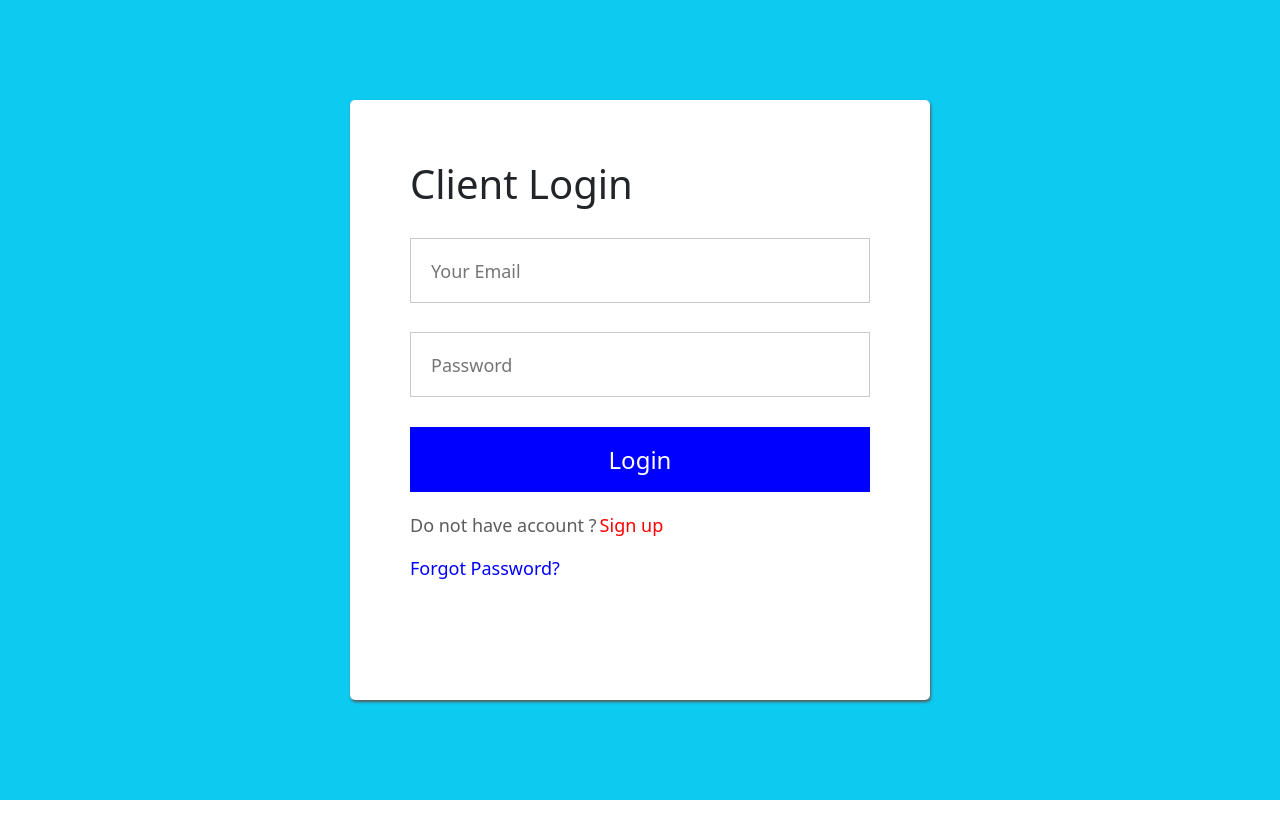
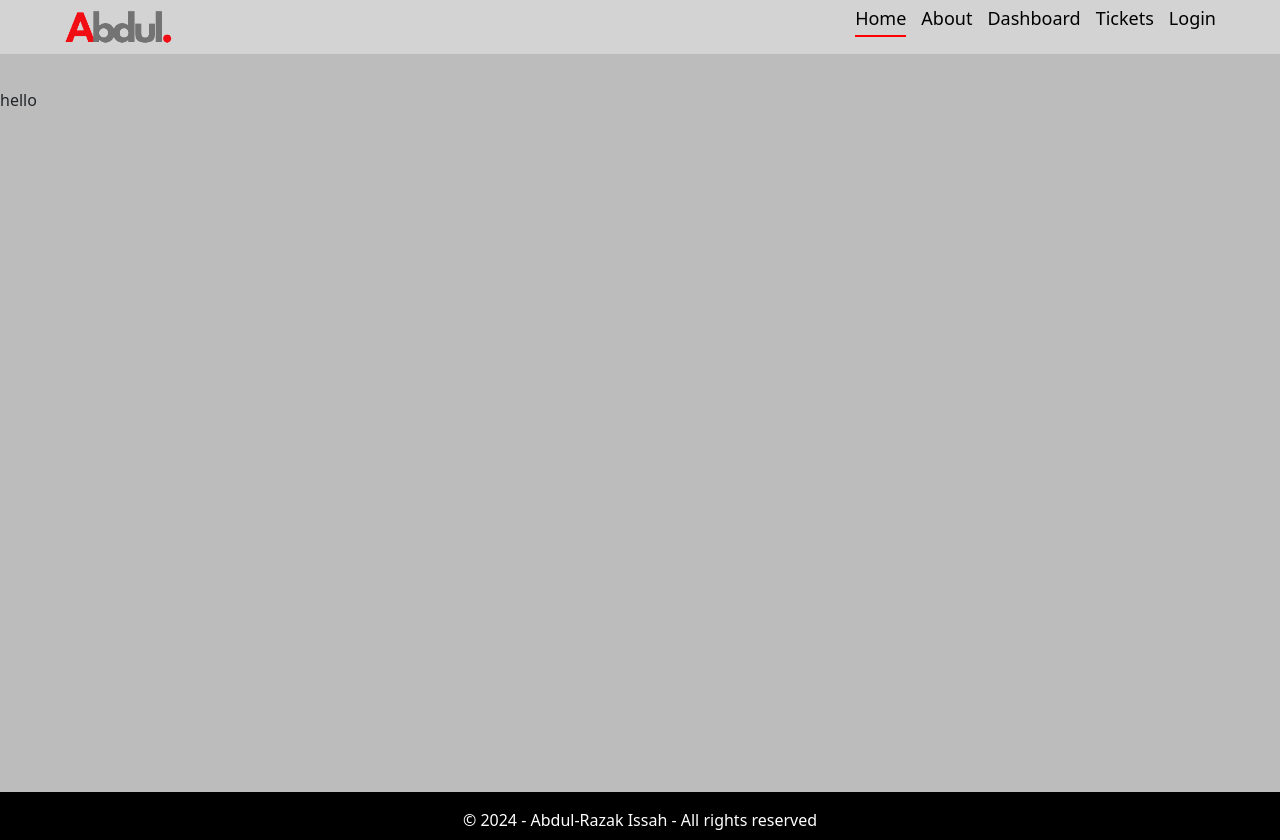
Before and after one commit to zakus2023/crm-frontend-abdul, a React (Create React App) app: page / in a window 1280 px wide. Before the commit the page ends 800 px from the top, so only its background shows below. Built offline with nearby package versions, Linux system fonts and the light colour scheme.

Commit message:
added layout

```diff
--- a/src/App.css
+++ b/src/App.css
@@ -0,0 +1,21 @@
+.default-layout {
+  display: grid;
+  grid-template-rows: 88px auto 3rem;
+  grid-template-areas: "header" "main" "footer";
+}
+
+header {
+  grid-area: header;
+}
+
+main {
+  grid-area: main;
+  min-height: 88vh;
+}
+
+footer {
+  grid-area: footer;
+  background: black;
+  color: white;
+  padding: 1rem;
+}
--- a/src/App.js
+++ b/src/App.js
@@ -2,11 +2,15 @@
 import './App.css';
 import 'bootstrap/dist/css/bootstrap.min.css';
 import Entry from './Pages/Entry/Entry';
+import DefaultLayout from './Layout/DefaultLayout';
 
 function App() {
   return (
     <div className="App">
-      <Entry/>
+      {/* <Entry/> */}
+      <DefaultLayout>
+    hello
+      </DefaultLayout>
     </div>
   );
 }
--- a/src/Components/ClientLogin.jsx
+++ b/src/Components/ClientLogin.jsx
@@ -11,7 +11,6 @@ const ClientLogin = ({
 }) => {
   return (
     <div>
-
       <div className="login-container">
         <h1 className="sigin">Client Login</h1>
         <form onSubmit={handleSubmit}>
@@ -40,7 +39,8 @@ const ClientLogin = ({
         <p className="login">
           Do not have account ?<span>Sign up</span>
         </p>
-        <a className="forgot"
+        <a
+          className="forgot"
           onClick={() => {
             handleSwitch("reset");
           }}
@@ -57,7 +57,7 @@ const ClientLogin = ({
 
 ClientLogin.prototype = {
   handleChange: func.isRequired,
-  handleSwitch:func.isRequired,
+  handleSwitch: func.isRequired,
   email: PropTypes.string.isRequired,
   pass: PropTypes.string.isRequired,
 };
--- /dev/null
+++ b/src/Layout/DefaultLayout.jsx
@@ -0,0 +1,19 @@
+import React from "react";
+import Header from "./Partials/Header";
+import Footer from "./Partials/Footer";
+
+const DefaultLayout = ({ children }) => {
+  return (
+    <div className="default-layout">
+      <header className="header">
+        <Header />
+      </header>
+      <main className="main">{children}</main>
+      <footer className="footer">
+        <Footer />
+      </footer>
+    </div>
+  );
+};
+
+export default DefaultLayout;
--- /dev/null
+++ b/src/Layout/Partials/Footer.css
@@ -0,0 +1,3 @@
+.footer p{
+    text-align: center;
+}
--- /dev/null
+++ b/src/Layout/Partials/Footer.jsx
@@ -0,0 +1,14 @@
+import React from "react";
+import "../Partials/Footer.css";
+
+const Footer = () => {
+  return (
+    <div className="footer">
+      <p className="copyright">
+        &copy; 2024 - Abdul-Razak Issah - All rights reserved
+      </p>
+    </div>
+  );
+};
+
+export default Footer;
--- /dev/null
+++ b/src/Layout/Partials/Header.css
@@ -0,0 +1,157 @@
+body {
+    background: #bdbcbc;
+    transition: background 0.5s;
+  }
+
+  nav {
+    display: flex;
+    align-items: center;
+    justify-content: space-between;
+    background: lightgrey;
+    padding: 5px 5%;
+    box-shadow: 0, 0, 0, 0.1;
+  }
+
+  .logo {
+    width: 110px;
+    margin-right: 45px;
+  }
+
+  .nav-left,
+  .nav-right {
+    display: flex;
+    align-items: center;
+  }
+  .search-box {
+    background: #efefef;
+    width: 500px;
+    border-radius: 20px;
+    padding: 0 15px;
+    align-items: center;
+    display: flex;
+    gap: 5px;
+  }
+
+  .search-box .fa {
+    width: 15px;
+    color: grey;
+  }
+
+  .search-box input {
+    width: 100%;
+    background: transparent;
+    border: none;
+    outline: none;
+    padding: 10px;
+    font-size: 16px;
+    font-weight: 500;
+  }
+
+  .nav-right ul li {
+    list-style: none;
+    display: inline-block;
+    margin-left: 15px;
+    font-size: 18px;
+    font-weight: 500;
+    position: relative;
+    text-decoration: none;
+    color: black;
+  }
+
+  .nav-right ul li::after {
+    content: "";
+    height: 2px;
+    width: 0%;
+    background: red;
+    position: absolute;
+    bottom: -5px;
+    left: 0;
+    transition: 1s;
+  }
+
+  .nav-right ul li:hover::after {
+    width: 100%;
+  }
+
+  .nav-right ul li {
+    cursor: pointer;
+  }
+  .nav-right .active::after {
+    width: 100%;
+  }
+
+  .nav-right .user-profile {
+    margin-left: 30px;
+  }
+
+  .nav-right .user-profile img {
+    width: 40px;
+    border-radius: 50%;
+    cursor: pointer;
+    height: 40px;
+  }
+
+  .nav-dropdown {
+    display: none;
+  }
+
+  .logout-li{
+    color: red;
+    font-size:px;
+  }
+
+  .search-btn{
+    width: fit-content;
+    background: transparent;
+    padding: 0;
+
+  }
+
+
+
+  @media (max-width: 800px) {
+    nav {
+      padding: 15px 2px;
+      justify-content: center;
+      gap: 20px;
+    }
+    .nav-dropdown {
+      display: block;
+      width: 35px;
+      rotate: -1deg;
+      transition: 0.6s;
+    }
+    .nav-menu {
+      display: none;
+      height: 35px;
+      width: 100%;
+      position: absolute;
+      background-color: rgb(196, 186, 186);
+      justify-content: center;
+      top: 70px;
+      left: 0;
+      padding-top: 5px;
+
+    }
+    .nav-menu-visible {
+      display: block;
+    }
+    .nav-dropdown.open {
+      transform: rotate(180deg);
+    }
+    .nav-left .logo {
+      width: 80px;
+      margin-right: 20px;
+    }
+    .nav-left .search-box {
+      width: 180px;
+    }
+    .nav-right ul li{
+      font-size: 16px;
+      font-weight: 600;
+    }
+    .nav-right .user-profile img {
+      width: 30px;
+      height: 30px;
+    }
+  }
--- /dev/null
+++ b/src/Layout/Partials/Header.jsx
@@ -0,0 +1,34 @@
+import React from "react";
+import '../Partials/Header.css'
+import logo from '../../Assets/logo.png'
+
+const Header = () => {
+  return (
+    <body>
+      <nav>
+        <div className="nav-left">
+          <img src={logo} alt="" className="logo" />
+        </div>
+
+        <div className="nav-right">
+          <div className="menu">
+            <img src="" alt="" className="nav-dropdown" />
+            <ul className="nav-menu">
+              <li className="active">Home</li>
+
+              <li>About</li>
+
+              <li>Dashboard</li>
+
+              <li>Tickets</li>
+
+              <li className="signin-li">Login </li>
+            </ul>
+          </div>
+        </div>
+      </nav>
+    </body>
+  );
+};
+
+export default Header;
```
Also changed, not shown: src/Assets/logo.png (added).
